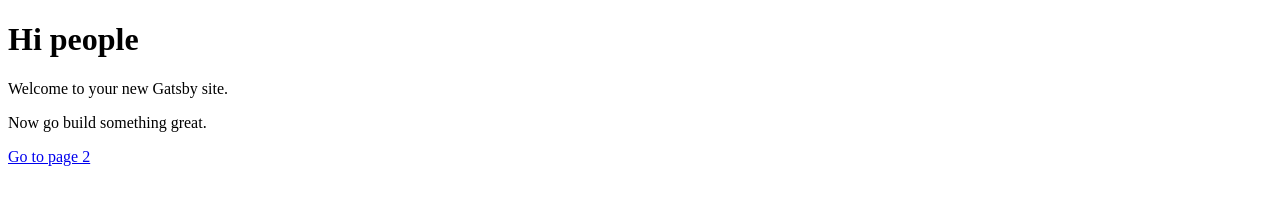
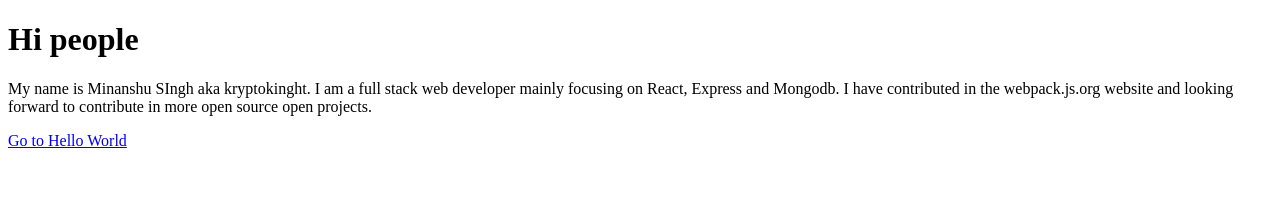
Before and after one commit to kryptokinght/JAMstack-hello-world, a Gatsby site: page / in a window 1280 px wide. Built offline with nearby package versions, Linux system fonts and the light colour scheme; Gatsby itself is replaced by a stand-in of ours.

Commit message:
added my introduction

```diff
--- a/src/pages/index.js
+++ b/src/pages/index.js
@@ -4,9 +4,13 @@ import Link from 'gatsby-link'
 const IndexPage = () => (
   <div>
     <h1>Hi people</h1>
-    <p>Welcome to your new Gatsby site.</p>
-    <p>Now go build something great.</p>
-    <Link to="/page-2/">Go to page 2</Link>
+    <p>My name is Minanshu SIngh aka kryptokinght. I am a full stack web developer
+      mainly focusing on React, Express and Mongodb. I have contributed in the
+      webpack.js.org website and looking forward to contribute in more open source open
+      projects.
+    </p>
+    <p></p>
+    <Link to="/page-2/">Go to Hello World</Link>
   </div>
 )
 
--- a/src/pages/page-2.js
+++ b/src/pages/page-2.js
@@ -4,7 +4,7 @@ import Link from 'gatsby-link'
 const SecondPage = () => (
   <div>
     <h1>Hi from the second page</h1>
-    <p>Welcome to page 2</p>
+    <p>Hello World</p>
     <Link to="/">Go back to the homepage</Link>
   </div>
 )
```
